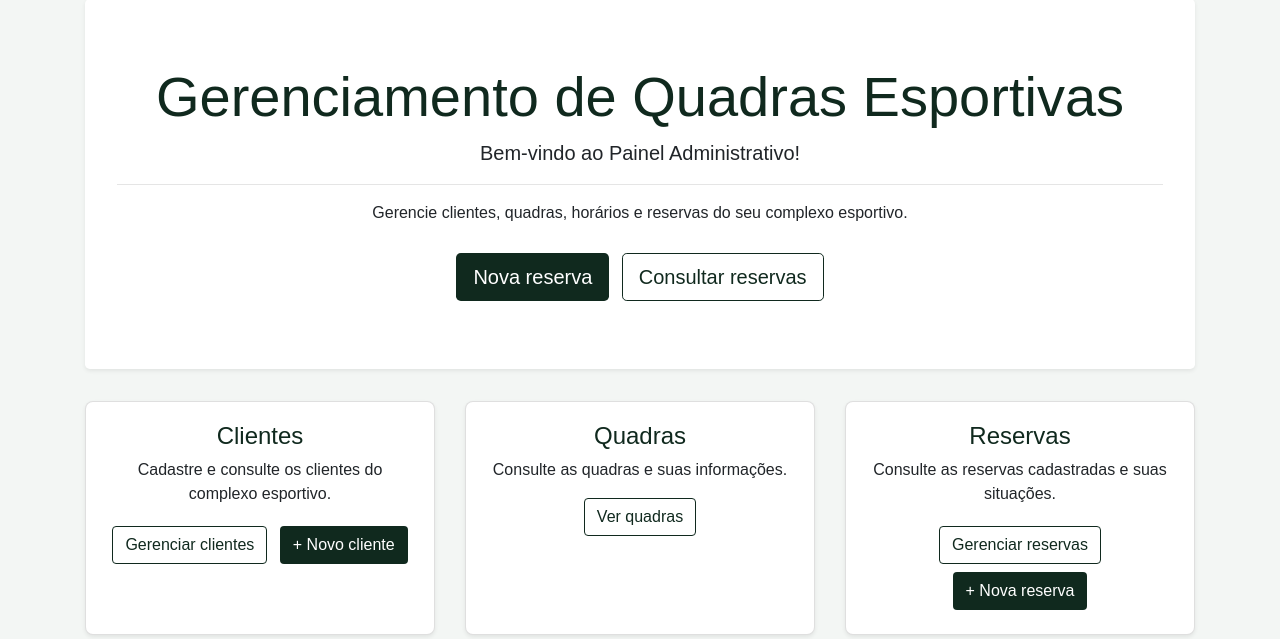
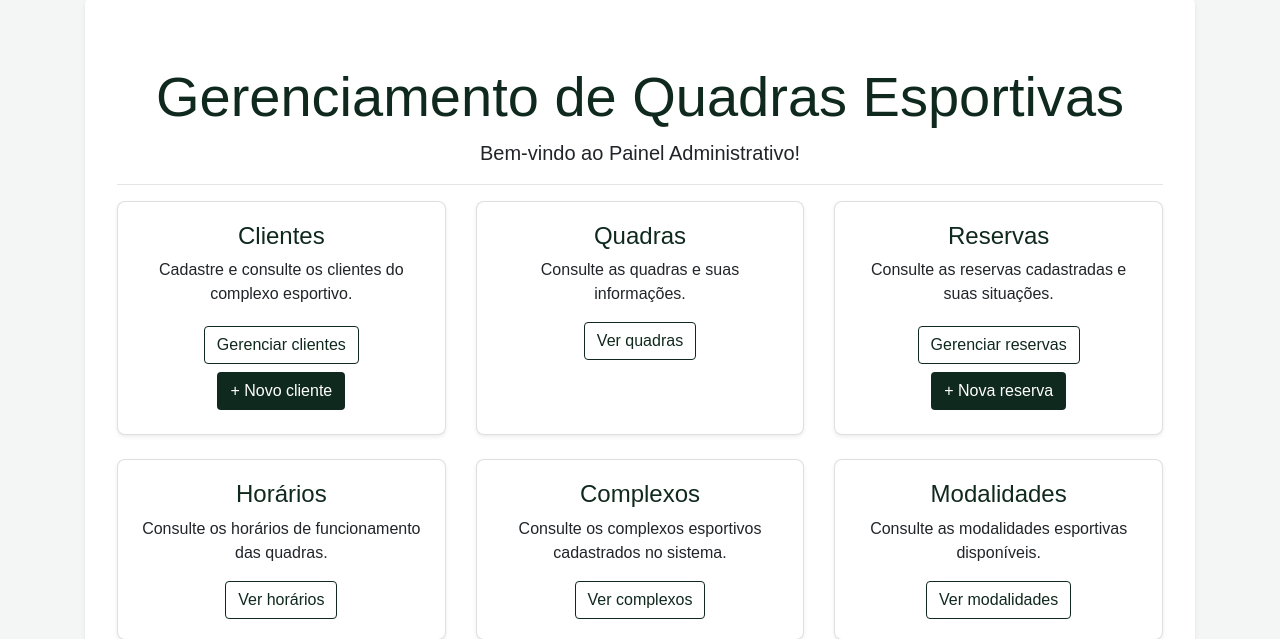
Before and after one commit to anaricciardi-beep/quadras, a Django app: page / in a window 1280 px wide. Shown: the part 130-769 px from the top of the page. Run offline with Django 5.2, Linux system fonts and the light colour scheme; the visitor is signed in with stand-in values (Sample User, id 1); some libraries are stand-ins or nearby versions.

Commit message:
Remove botoes duplicados do painel inicial

```diff
--- a/app/templates/index.html
+++ b/app/templates/index.html
@@ -17,29 +17,6 @@
     </p>
 
     <hr>
-
-    <p>
-        Gerencie clientes, quadras, horários e reservas
-        do seu complexo esportivo.
-    </p>
-
-    <!-- Botões principais -->
-    <div class="mt-4">
-
-        <a href="{% url 'reservar' %}"
-           class="btn btn-lg m-1 text-white"
-           style="background-color: #10291e;">
-            Nova reserva
-        </a>
-
-        <a href="{% url 'reservas' %}"
-           class="btn btn-outline-success btn-lg m-1">
-            Consultar reservas
-        </a>
-
-    </div>
-
-</div>
 
 <!-- Cartões de gerenciamento -->
 <div class="row text-center">
```
